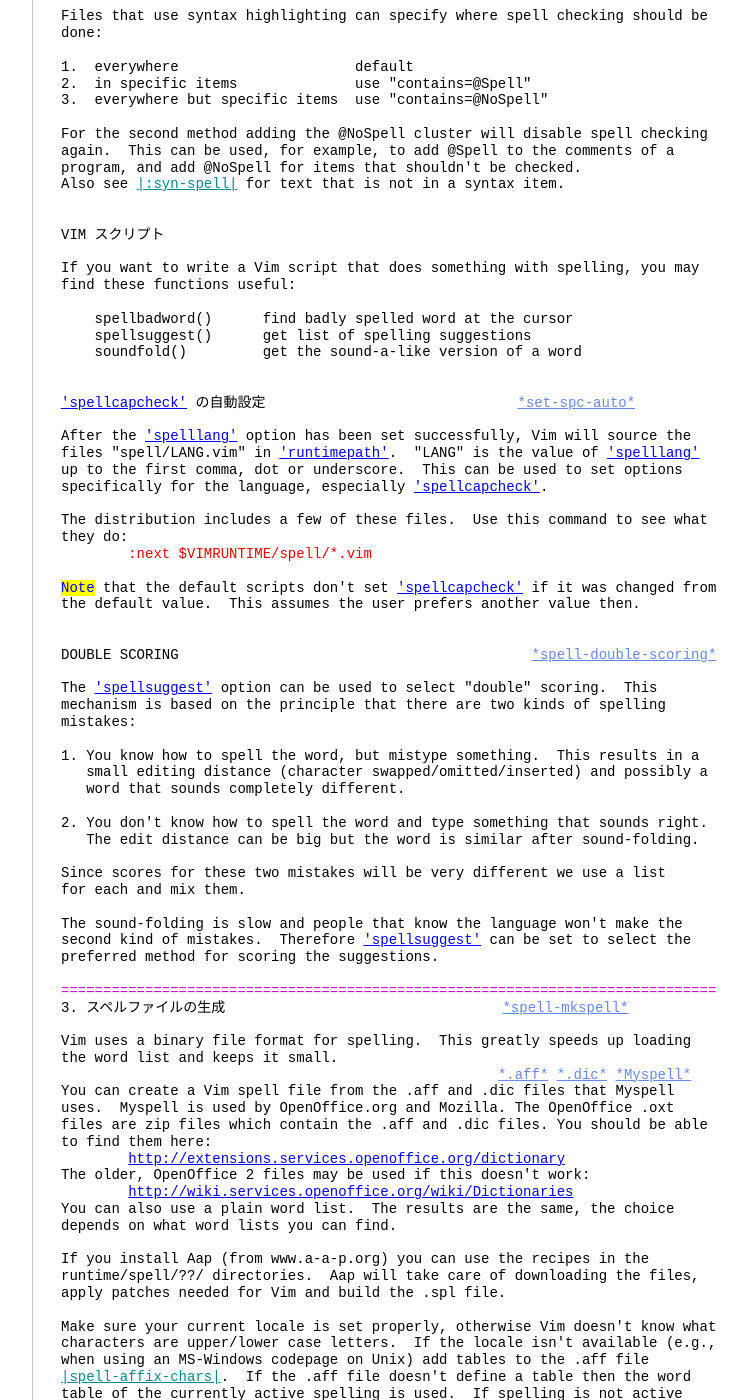
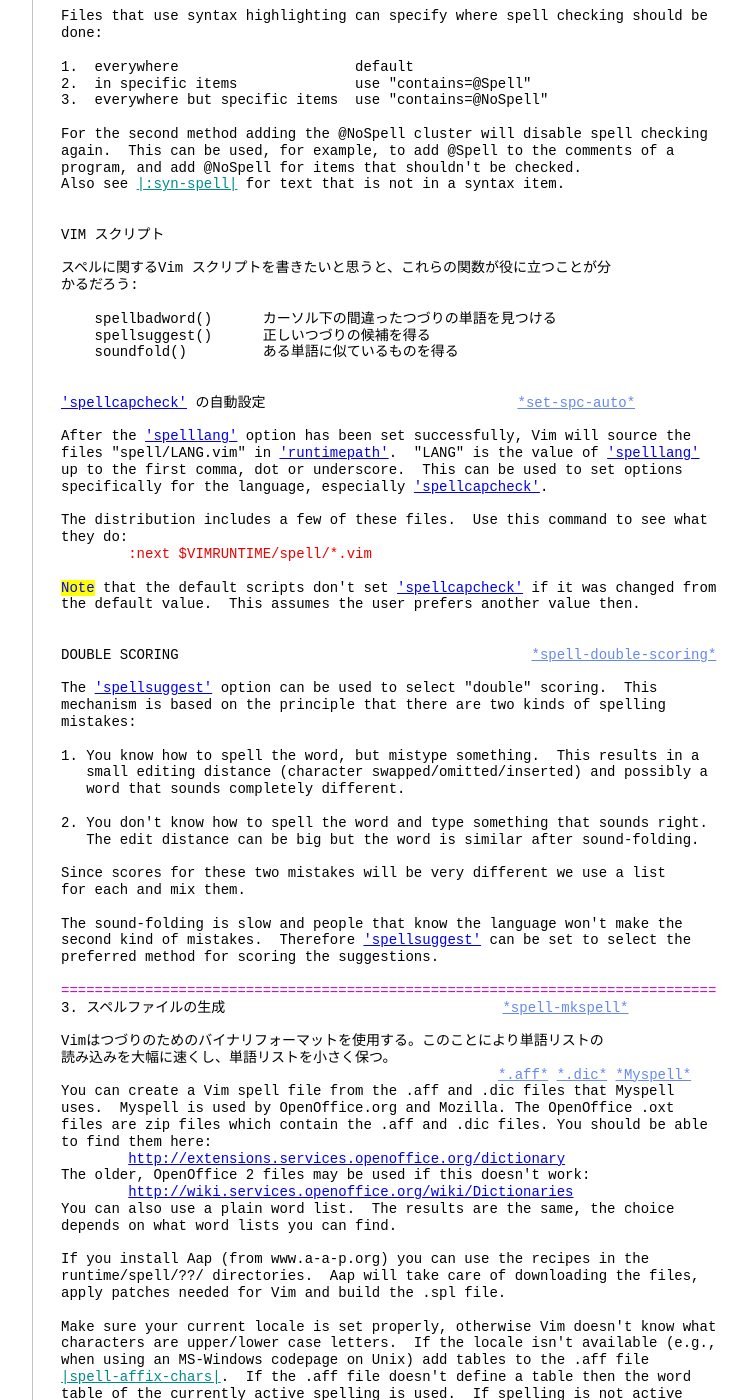
Before and after one commit to vim-jp/vimdoc-ja, a Jekyll site: the page built from spell.html, in a window 1280 px wide and 1400 px high, scrolled down 7266 px. Shown: the whole window, without its empty margins (340-1088 px from the left). Built offline with Jekyll 4.4.1, drawn with Linux system fonts in a browser that asks for light colours; nearby versions of some CDN libraries; Markdown is read by kramdown in place of the engine named in the settings; comment, search, counter and statistics services are not loaded; some of the changed text lies outside the part shown.

Commit message:
Deployed vim-jp/vimdoc-ja@2de01a5283a36d87d99a050439d73499fea8ff3d by ixeris.kaoriya.net

```diff
--- a/spell.html
+++ b/spell.html
@@ -160,7 +160,7 @@
 z=&nbsp;&nbsp;&nbsp;&nbsp;&nbsp;&nbsp;&nbsp;&nbsp;&nbsp;&nbsp;&nbsp;&nbsp;&nbsp;&nbsp;&nbsp;&nbsp;&nbsp;&nbsp;&nbsp;&nbsp;&nbsp;&nbsp;カーソルの下や後の単語に対して正しい綴りの単語を提案す<br>
 &nbsp;&nbsp;&nbsp;&nbsp;&nbsp;&nbsp;&nbsp;&nbsp;&nbsp;&nbsp;&nbsp;&nbsp;&nbsp;&nbsp;&nbsp;&nbsp;&nbsp;&nbsp;&nbsp;&nbsp;&nbsp;&nbsp;&nbsp;&nbsp;る。これはまた間違った単語としてハイライトされていない<br>
 &nbsp;&nbsp;&nbsp;&nbsp;&nbsp;&nbsp;&nbsp;&nbsp;&nbsp;&nbsp;&nbsp;&nbsp;&nbsp;&nbsp;&nbsp;&nbsp;&nbsp;&nbsp;&nbsp;&nbsp;&nbsp;&nbsp;&nbsp;&nbsp;単語に対しての代わりを調べることもできる。例えば、その<br>
-&nbsp;&nbsp;&nbsp;&nbsp;&nbsp;&nbsp;&nbsp;&nbsp;&nbsp;&nbsp;&nbsp;&nbsp;&nbsp;&nbsp;&nbsp;&nbsp;&nbsp;&nbsp;&nbsp;&nbsp;&nbsp;&nbsp;&nbsp;&nbsp;後の単語が間違っている場合など。&nbsp;<br>
+&nbsp;&nbsp;&nbsp;&nbsp;&nbsp;&nbsp;&nbsp;&nbsp;&nbsp;&nbsp;&nbsp;&nbsp;&nbsp;&nbsp;&nbsp;&nbsp;&nbsp;&nbsp;&nbsp;&nbsp;&nbsp;&nbsp;&nbsp;&nbsp;後の単語が間違っている場合など。<br>
 &nbsp;&nbsp;&nbsp;&nbsp;&nbsp;&nbsp;&nbsp;&nbsp;&nbsp;&nbsp;&nbsp;&nbsp;&nbsp;&nbsp;&nbsp;&nbsp;&nbsp;&nbsp;&nbsp;&nbsp;&nbsp;&nbsp;&nbsp;&nbsp;ビジュアルモードでハイライトされたテキストは置換される<br>
 &nbsp;&nbsp;&nbsp;&nbsp;&nbsp;&nbsp;&nbsp;&nbsp;&nbsp;&nbsp;&nbsp;&nbsp;&nbsp;&nbsp;&nbsp;&nbsp;&nbsp;&nbsp;&nbsp;&nbsp;&nbsp;&nbsp;&nbsp;&nbsp;単語として見なされる。<br>
 &nbsp;&nbsp;&nbsp;&nbsp;&nbsp;&nbsp;&nbsp;&nbsp;&nbsp;&nbsp;&nbsp;&nbsp;&nbsp;&nbsp;&nbsp;&nbsp;&nbsp;&nbsp;&nbsp;&nbsp;&nbsp;&nbsp;&nbsp;&nbsp;結果は、置換されようとしている単語との類似度でソートさ<br>
@@ -224,12 +224,12 @@
 <br>
 Vim はオンザフライのスペルチェックをする。スペルチェックを速くするために単語リ<br>
 ストはメモリにロードされる。だがこのために多くのメモリ(1 Mbyte以上)が使われる。<br>
-There might also be a noticeable delay when the word list is loaded, which<br>
-happens when&nbsp;<a class="Type" href="options.html#'spell'">'spell'</a>&nbsp;is set and when&nbsp;<a class="Type" href="options.html#'spelllang'">'spelllang'</a>&nbsp;is set while&nbsp;<a class="Type" href="options.html#'spell'">'spell'</a>&nbsp;was<br>
-already set.&nbsp;&nbsp;To minimize the delay each word list is only loaded once, it is<br>
-not deleted when&nbsp;<a class="Type" href="options.html#'spelllang'">'spelllang'</a>&nbsp;is made empty or&nbsp;<a class="Type" href="options.html#'spell'">'spell'</a>&nbsp;is reset.&nbsp;&nbsp;When<br>
-<a class="Type" href="options.html#'encoding'">'encoding'</a>&nbsp;is set all the word lists are reloaded, thus you may notice a delay<br>
-then too.<br>
+さらに、単語リストがロードされている時に著しい遅延が生じるかもしれない。これは<br>
+<a class="Type" href="options.html#'spell'">'spell'</a>&nbsp;が既に設定されていたのに、<a class="Type" href="options.html#'spell'">'spell'</a>&nbsp;を設定する時や&nbsp;<a class="Type" href="options.html#'spelllang'">'spelllang'</a>&nbsp;を設定す<br>
+る時に発生する。遅延を最小限にするには各単語リストが1回だけ読み込まれるように<br>
+する。そうすれば、<a class="Type" href="options.html#'spelllang'">'spelllang'</a>&nbsp;が空になる時か&nbsp;<a class="Type" href="options.html#'spell'">'spell'</a>&nbsp;がリセットされる時に単語<br>
+リストは削除されない。<a class="Type" href="options.html#'encoding'">'encoding'</a>&nbsp;を設定して全ての単語リストが再読み込みされる<br>
+時に、上のようにまた遅延に気づくかもしれない。<br>
 <br>
 <br>
 地域<br>
@@ -362,7 +362,7 @@
 before suggestions are made to reduce memory use.<br>
 <br>
 &nbsp;&nbsp;&nbsp;&nbsp;&nbsp;&nbsp;&nbsp;&nbsp;&nbsp;&nbsp;&nbsp;&nbsp;&nbsp;&nbsp;&nbsp;&nbsp;&nbsp;&nbsp;&nbsp;&nbsp;&nbsp;&nbsp;&nbsp;&nbsp;&nbsp;&nbsp;&nbsp;&nbsp;&nbsp;&nbsp;&nbsp;&nbsp;&nbsp;&nbsp;&nbsp;&nbsp;<a class="Constant" href="spell.html#E758" name="E758">*E758*</a>&nbsp;<a class="Constant" href="spell.html#E759" name="E759">*E759*</a>&nbsp;<a class="Constant" href="spell.html#E778" name="E778">*E778*</a>&nbsp;<a class="Constant" href="spell.html#E779" name="E779">*E779*</a>&nbsp;<a class="Constant" href="spell.html#E780" name="E780">*E780*</a>&nbsp;<a class="Constant" href="spell.html#E782" name="E782">*E782*</a><br>
-スペルファイルを読み込む時 Vim はそれが正しくフォーマットされているかチェック<br>
+スペルファイルを読み込む時、Vim はそれが正しくフォーマットされているかチェック<br>
 する。If you get an error the file may be truncated, modified or intended for<br>
 another Vim version.<br>
 <br>
@@ -439,12 +439,12 @@
 <br>
 VIM スクリプト<br>
 <br>
-If you want to write a Vim script that does something with spelling, you may<br>
-find these functions useful:<br>
-<br>
-&nbsp;&nbsp;&nbsp;&nbsp;spellbadword()&nbsp;&nbsp;&nbsp;&nbsp;&nbsp;&nbsp;find badly spelled word at the cursor<br>
-&nbsp;&nbsp;&nbsp;&nbsp;spellsuggest()&nbsp;&nbsp;&nbsp;&nbsp;&nbsp;&nbsp;get list of spelling suggestions<br>
-&nbsp;&nbsp;&nbsp;&nbsp;soundfold()&nbsp;&nbsp;&nbsp;&nbsp;&nbsp;&nbsp;&nbsp;&nbsp; get the sound-a-like version of a word<br>
+スペルに関するVim スクリプトを書きたいと思うと、これらの関数が役に立つことが分<br>
+かるだろう:<br>
+<br>
+&nbsp;&nbsp;&nbsp;&nbsp;spellbadword()&nbsp;&nbsp;&nbsp;&nbsp;&nbsp;&nbsp;カーソル下の間違ったつづりの単語を見つける<br>
+&nbsp;&nbsp;&nbsp;&nbsp;spellsuggest()&nbsp;&nbsp;&nbsp;&nbsp;&nbsp;&nbsp;正しいつづりの候補を得る<br>
+&nbsp;&nbsp;&nbsp;&nbsp;soundfold()&nbsp;&nbsp;&nbsp;&nbsp;&nbsp;&nbsp;&nbsp;&nbsp; ある単語に似ているものを得る<br>
 <br>
 <br>
 <a class="Type" href="options.html#'spellcapcheck'">'spellcapcheck'</a>&nbsp;の自動設定&nbsp;&nbsp;&nbsp;&nbsp;&nbsp;&nbsp;&nbsp;&nbsp;&nbsp;&nbsp;&nbsp;&nbsp;&nbsp;&nbsp;&nbsp;&nbsp;&nbsp;&nbsp;&nbsp;&nbsp;&nbsp;&nbsp;&nbsp;&nbsp;&nbsp;&nbsp;&nbsp;&nbsp;&nbsp;&nbsp;<a class="Constant" href="spell.html#set-spc-auto" name="set-spc-auto">*set-spc-auto*</a><br>
@@ -485,8 +485,8 @@
 <span class="PreProc">==============================================================================</span><br>
 3. スペルファイルの生成&nbsp;&nbsp;&nbsp;&nbsp;&nbsp;&nbsp;&nbsp;&nbsp;&nbsp;&nbsp;&nbsp;&nbsp;&nbsp;&nbsp;&nbsp;&nbsp;&nbsp;&nbsp;&nbsp;&nbsp;&nbsp;&nbsp;&nbsp;&nbsp;&nbsp;&nbsp;&nbsp;&nbsp;&nbsp;&nbsp;&nbsp;&nbsp;&nbsp;<a class="Constant" href="spell.html#spell-mkspell" name="spell-mkspell">*spell-mkspell*</a><br>
 <br>
-Vim uses a binary file format for spelling.&nbsp;&nbsp;This greatly speeds up loading<br>
-the word list and keeps it small.<br>
+Vimはつづりのためのバイナリフォーマットを使用する。このことにより単語リストの<br>
+読み込みを大幅に速くし、単語リストを小さく保つ。<br>
 &nbsp;&nbsp;&nbsp;&nbsp;&nbsp;&nbsp;&nbsp;&nbsp;&nbsp;&nbsp;&nbsp;&nbsp;&nbsp;&nbsp;&nbsp;&nbsp;&nbsp;&nbsp;&nbsp;&nbsp;&nbsp;&nbsp;&nbsp;&nbsp;&nbsp;&nbsp;&nbsp;&nbsp;&nbsp;&nbsp;&nbsp;&nbsp;&nbsp;&nbsp;&nbsp;&nbsp;&nbsp;&nbsp;&nbsp;&nbsp;&nbsp;&nbsp;&nbsp;&nbsp;&nbsp;&nbsp;&nbsp;&nbsp;&nbsp;&nbsp;&nbsp;&nbsp;<a class="Constant" href="spell.html#.aff" name=".aff">*.aff*</a>&nbsp;<a class="Constant" href="spell.html#.dic" name=".dic">*.dic*</a>&nbsp;<a class="Constant" href="spell.html#Myspell" name="Myspell">*Myspell*</a><br>
 You can create a Vim spell file from the .aff and .dic files that Myspell<br>
 uses.&nbsp;&nbsp;Myspell is used by OpenOffice.org and Mozilla. The OpenOffice .oxt&nbsp;<br>
@@ -511,7 +511,7 @@
 <br>
 &nbsp;&nbsp;&nbsp;&nbsp;&nbsp;&nbsp;&nbsp;&nbsp;&nbsp;&nbsp;&nbsp;&nbsp;&nbsp;&nbsp;&nbsp;&nbsp;&nbsp;&nbsp;&nbsp;&nbsp;&nbsp;&nbsp;&nbsp;&nbsp;&nbsp;&nbsp;&nbsp;&nbsp;&nbsp;&nbsp;&nbsp;&nbsp;&nbsp;&nbsp;&nbsp;&nbsp;&nbsp;&nbsp;&nbsp;&nbsp;&nbsp;&nbsp;&nbsp;&nbsp;&nbsp;&nbsp;&nbsp;&nbsp;&nbsp;&nbsp;&nbsp;&nbsp;&nbsp;&nbsp;&nbsp;&nbsp;<a class="Constant" href="spell.html#:mksp" name=":mksp">*:mksp*</a>&nbsp;<a class="Constant" href="spell.html#:mkspell" name=":mkspell">*:mkspell*</a><br>
 :mksp[ell][!]&nbsp;<span class="Special">[-ascii]</span>&nbsp;<span class="Special">{outname}</span>&nbsp;<span class="Special">{inname}</span>&nbsp;...<br>
-&nbsp;&nbsp;&nbsp;&nbsp;&nbsp;&nbsp;&nbsp;&nbsp;&nbsp;&nbsp;&nbsp;&nbsp;&nbsp;&nbsp;&nbsp;&nbsp;&nbsp;&nbsp;&nbsp;&nbsp;&nbsp;&nbsp;&nbsp;&nbsp;Generate a Vim spell file from word lists.&nbsp;&nbsp;Example:<br>
+&nbsp;&nbsp;&nbsp;&nbsp;&nbsp;&nbsp;&nbsp;&nbsp;&nbsp;&nbsp;&nbsp;&nbsp;&nbsp;&nbsp;&nbsp;&nbsp;&nbsp;&nbsp;&nbsp;&nbsp;&nbsp;&nbsp;&nbsp;&nbsp;単語リストからVimスペルファイルを生成する。例:<br>
 <div class="helpExample">&nbsp;&nbsp;&nbsp;&nbsp;&nbsp;&nbsp;&nbsp;&nbsp;&nbsp;&nbsp;&nbsp;&nbsp;&nbsp;&nbsp;&nbsp;&nbsp;:mkspell /tmp/nl nl_NL.words</div>
 &nbsp;&nbsp;&nbsp;&nbsp;&nbsp;&nbsp;&nbsp;&nbsp;&nbsp;&nbsp;&nbsp;&nbsp;&nbsp;&nbsp;&nbsp;&nbsp;&nbsp;&nbsp;&nbsp;&nbsp;&nbsp;&nbsp;&nbsp;&nbsp;&nbsp;&nbsp;&nbsp;&nbsp;&nbsp;&nbsp;&nbsp;&nbsp;&nbsp;&nbsp;&nbsp;&nbsp;&nbsp;&nbsp;&nbsp;&nbsp;&nbsp;&nbsp;&nbsp;&nbsp;&nbsp;&nbsp;&nbsp;&nbsp;&nbsp;&nbsp;&nbsp;&nbsp;&nbsp;&nbsp;&nbsp;&nbsp;&nbsp;&nbsp;&nbsp;&nbsp;&nbsp;&nbsp;&nbsp;&nbsp;<a class="Constant" href="spell.html#E751" name="E751">*E751*</a><br>
 &nbsp;&nbsp;&nbsp;&nbsp;&nbsp;&nbsp;&nbsp;&nbsp;&nbsp;&nbsp;&nbsp;&nbsp;&nbsp;&nbsp;&nbsp;&nbsp;&nbsp;&nbsp;&nbsp;&nbsp;&nbsp;&nbsp;&nbsp;&nbsp;When&nbsp;<span class="Special">{outname}</span>&nbsp;ends in &quot;.spl&quot; it is used as the output<br>
```
Also changed, not shown: other parts of spell.html (+2 -2 lines).
